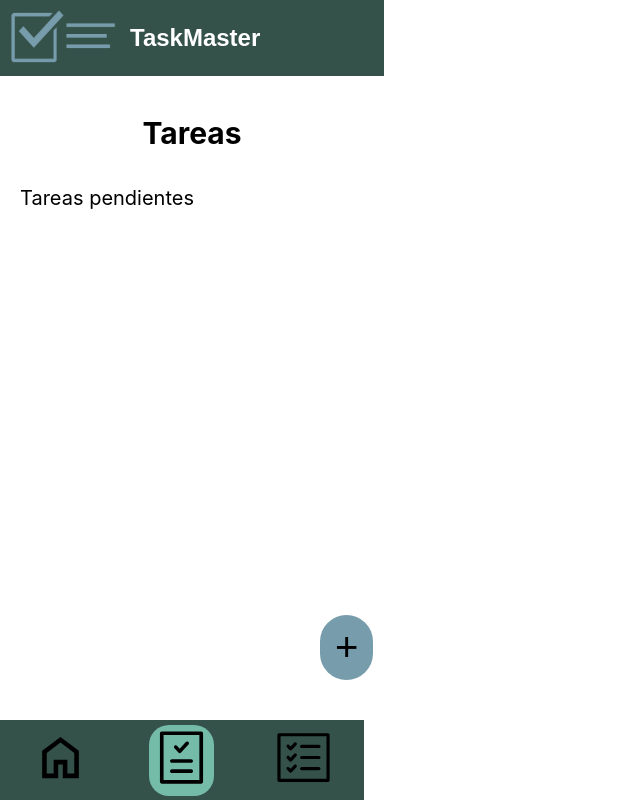
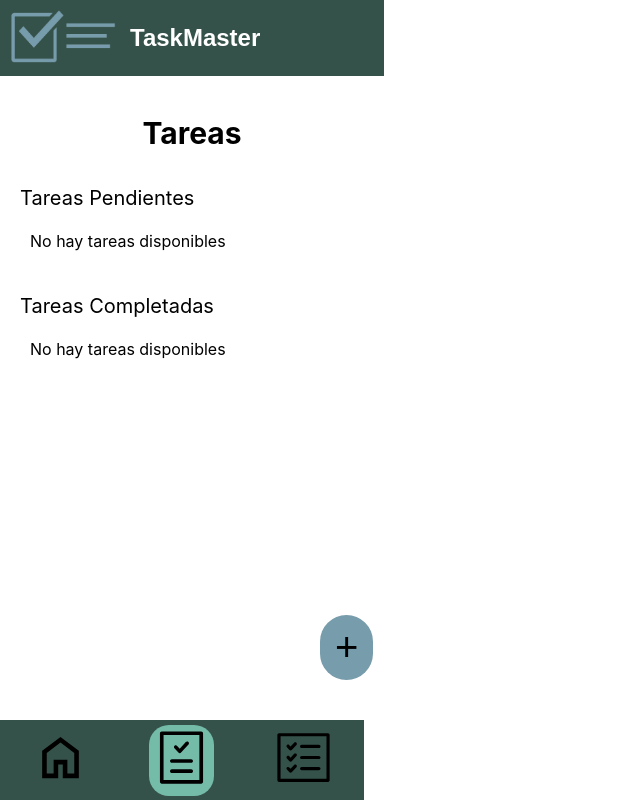
Before and after one commit to IvanTangZhu19/AppGestionTareas, a React app in the folder Dev/gestion_tareas/: page /tareas in a window 1280 px wide. Shown: the whole page, without its empty margins (0-640 px from the left). Built offline with nearby package versions, Linux system fonts and the light colour scheme; the HTML template or start-up script is replaced by a standard one.

Commit message:
Arreglo en tareas

```diff
--- a/Dev/gestion_tareas/src/methods/traerTareas.js
+++ b/Dev/gestion_tareas/src/methods/traerTareas.js
@@ -3,7 +3,11 @@ function traerTareas(){
     let tareasPendientes = [], tareasCompletadas = [];
     if(proyectos){
         const tareas = proyectos.reduce((tareas, proyecto) => {
-            return tareas.concat(proyecto.tareas);
+            const tareasConProyectoID = proyecto.tareas.map(tarea => ({
+                ...tarea,
+                proyectoID: proyecto.id
+            }))
+            return tareas.concat(tareasConProyectoID);
         }, []);
 
         tareasPendientes = tareas.filter(
--- a/Dev/gestion_tareas/src/pages/proyectos/Proyectos.jsx
+++ b/Dev/gestion_tareas/src/pages/proyectos/Proyectos.jsx
@@ -71,7 +71,6 @@ function Proyecto() {
                                     >
                                         Eliminar
                                     </button>
-                                    {/* Botón para completar */}
                                     <button
                                         className="completar"
                                         onClick={() => handleCompletar(proyecto.id)}
--- a/Dev/gestion_tareas/src/pages/proyectos/_ContenedorProyectos.scss
+++ b/Dev/gestion_tareas/src/pages/proyectos/_ContenedorProyectos.scss
@@ -49,7 +49,7 @@ $color_botones: #779CAB;
             color: black;
         }
     }
-    .eliminar{
+    .completar{
         border-bottom-right-radius: 15px;
     }
 }
--- a/Dev/gestion_tareas/src/pages/tareas/Tareas.jsx
+++ b/Dev/gestion_tareas/src/pages/tareas/Tareas.jsx
@@ -3,54 +3,60 @@ import React, { useState, useEffect } from 'react';
 import { NavLink, useNavigate } from "react-router-dom";
 import eliminarTarea from "../../methods/eliminarTarea";
 import completarTarea from "../../methods/completarTarea";
-import traerProyectos from "../../methods/traerProyectos";
+import traerTareas from "../../methods/traerTareas";
 
 function Tarea() {
     const [tareas, setTareas] = useState([]);
     const navigate = useNavigate();
 
     // Obtener tareas reales desde los proyectos
-    function cargarTareas() {
-        const proyectos = traerProyectos().find(p => p.titulo === "Proyectos Pendientes")?.proyectos || [];
-        return proyectos.flatMap(proyecto =>
-            proyecto.tareas.map(tarea => ({
-                ...tarea,
-                proyectoId: proyecto.id,
-                fecha: tarea.fecha ? new Date(tarea.fecha) : new Date()
-            }))
-        );
-    }
+    // function cargarTareas() {
+    //     const proyectos = traerProyectos().find(p => p.titulo === "Proyectos Pendientes")?.proyectos || [];
+    //     return proyectos.flatMap(proyecto =>
+    //         proyecto.tareas.map(tarea => ({
+    //             ...tarea,
+    //             proyectoId: proyecto.id,
+    //             fecha: tarea.fecha ? new Date(tarea.fecha) : new Date()
+    //         }))
+    //     );
+    // }
 
     useEffect(() => {
-        setTareas(cargarTareas());
+        setTareas(traerTareas());
     }, []);
 
     // Manejar eliminación
     const handleEliminar = (proyectoId, tareaId) => {
         if (eliminarTarea(proyectoId, tareaId)) {
-            setTimeout(() => setTareas(cargarTareas()), 100); // Esperar a que localStorage se actualice
+            setTimeout(() => setTareas(traerTareas()), 100); // Esperar a que localStorage se actualice
         }
     };
 
     // Manejar completado
     const handleCompletar = (proyectoId, tareaId) => {
         if (completarTarea(proyectoId, tareaId)) {
-            setTimeout(() => setTareas(cargarTareas()), 100);
+            setTimeout(() => setTareas(traerTareas()), 100);
         }
     };
 
     return (
         <div className="contenedor">
-            <span/>
+            <span />
             <h2>Tareas</h2>
-            <p className="subtitulo">Tareas pendientes</p>
+            {tareas.map((tareasCompleto, index) => (
+                <div key={index}>
+                    <p className="subtitulo">{tareasCompleto.titulo}</p>
+                    {tareasCompleto.tareas.length == 0 &&
+                        <p className="margen">No hay tareas disponibles</p>
+                    }
                     <div className="tareas">
-                {tareas.map((tarea) => (
+                        {tareasCompleto.tareas.map((tarea) => (
+                            <div>
                                 <div key={tarea.id}>
                                     <div className="contenedor_tarea_largo">
                                         <div className="nombre_fecha">
                                             <p>{tarea.titulo}</p>
-                                <p>{tarea.fecha.toLocaleDateString('es-ES')}</p>
+                                            <p>{tarea.fecha}</p>
                                         </div>
                                         <p>Descripción: {tarea.descripcion}</p>
                                         <p>Estado: {tarea.estado}</p>
@@ -58,7 +64,7 @@ function Tarea() {
                                     <div className="botones">
                                         <button className="editar">
                                             <NavLink
-                                    to={`/tareas/editar/${tarea.proyectoId}/${tarea.id}`}
+                                                to={`/tareas/editar/${tarea.proyectoID}/${tarea.id}`}
                                                 className="enlace_editar"
                                             >
                                                 Editar
@@ -66,20 +72,25 @@ function Tarea() {
                                         </button>
                                         <button
                                             className="eliminar"
-                                onClick={() => handleEliminar(tarea.proyectoId, tarea.id)}
+                                            onClick={() => handleEliminar(tarea.proyectoID, tarea.id)}
                                         >
                                             Eliminar
                                         </button>
+                                        {tarea.estado == "activo" &&
                                             <button
                                                 className="completar"
-                                onClick={() => handleCompletar(tarea.proyectoId, tarea.id)}
+                                                onClick={() => handleCompletar(tarea.proyectoID, tarea.id)}
                                             >
                                                 ✓
                                             </button>
+                                        }
+                                    </div>
                                 </div>
                             </div>
                         ))}
                     </div>
+                </div>
+            ))}
             <button className="boton_agregar">
                 <NavLink className="enlace" to="/tareas/crear">+</NavLink>
             </button>
```
Lines whose indentation alone changed are shown as unchanged.
